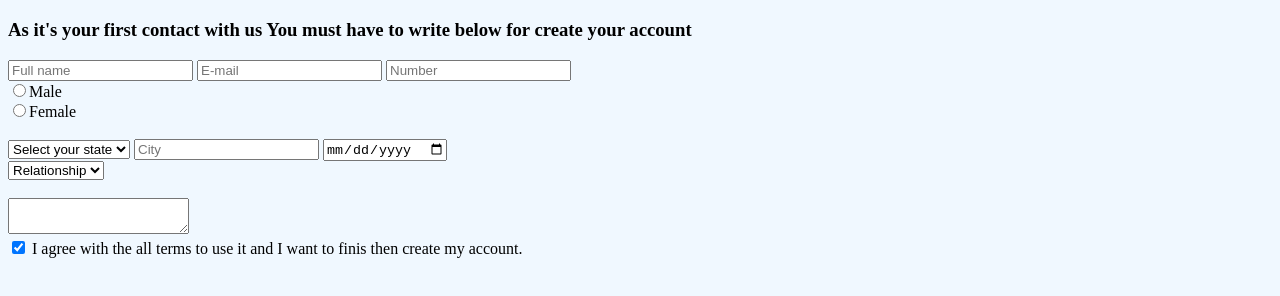
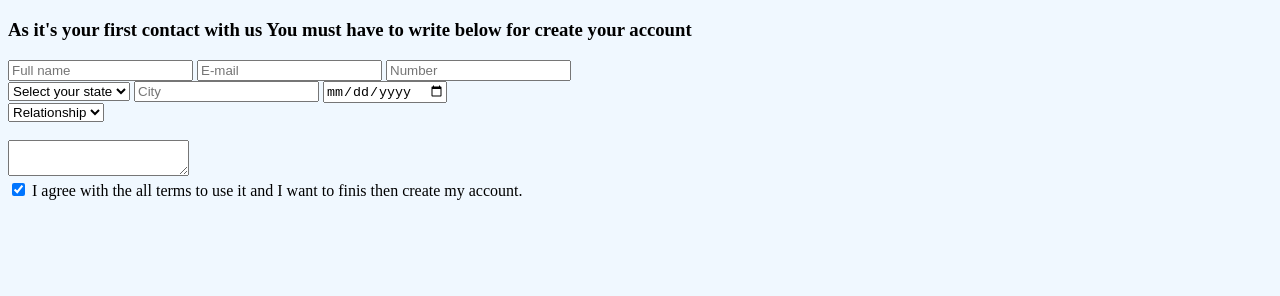
Before and after one commit to valdirn14/register-for-web-site, a plain HTML site: page index.html in a window 1280 px wide. Shown: the part 94-390 px from the top of the page. Drawn offline with Linux system fonts and the light colour scheme.

Commit message:
i'VE DELETED AN OPTION CALLED FOT GENDER

```diff
--- a/index.html
+++ b/index.html
@@ -25,10 +25,10 @@
         <input type="email" placeholder="E-mail" class="form-control at-1">
         <input type="cellphone number" placeholder="Number" class="form-control at-1">
 
-        <div class="d-flex form-group mt-2 mb-1">
+        <!-- <div class="d-flex form-group mt-2 mb-1">
             <input type="radio" name="gender">Male<br>
             <input type="radio" name="gender">Female<br>
-        </div>
+        </div> -->
 
     <br>
         <select class="form-control mt-1">
```
Also changed, not shown: 1 other file.
